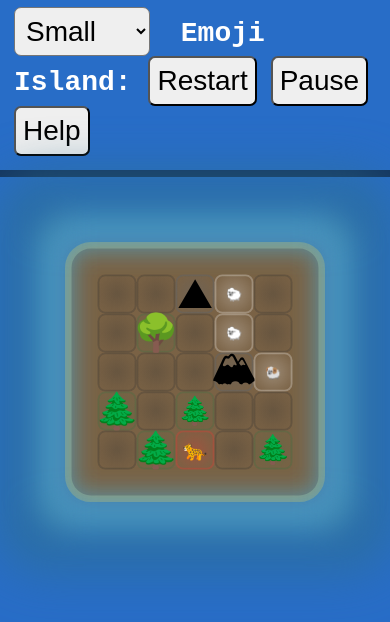
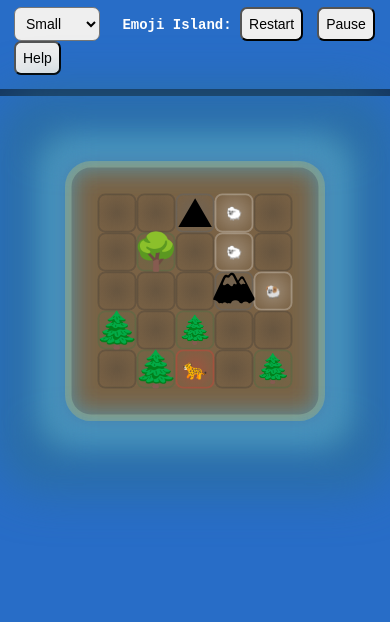
Before and after one commit to shiftyp/emoji_island, a React (Vite) app: page / in a window 390 px wide. Shown: the top 622 px of the page. Built offline with nearby package versions, Linux system fonts and the light colour scheme.

Commit message:
More mobile style changes. Better media queries

```diff
--- a/src/main.css
+++ b/src/main.css
@@ -6,8 +6,12 @@ body {
   font-size: 14px;
 }
 
+h1 {
+  font-size: 1.5rem;
+}
+
 h2 {
-  font-size: 2rem;
+  font-size: 1.5rem;
 }
 
 h3 {
@@ -21,7 +25,6 @@ li,
 p {
   margin: 0 0 0.5rem 0;
   font-family: 'Courier New', Courier, monospace;
-  font-weight: bold;
   color: white;
 }
 
@@ -230,9 +233,18 @@ li {
   }
 }
 
+@media only screen and (max-width: 570px) {
+  h1 {
+    font-size: 1rem;
+  }
+}
+
 @media only screen and (min-resolution: 200dpi) {
   body {
     font-size: 20px;
+  }
+  h1 {
+    font-size: 2.7rem;
   }
   h2 {
     font-size: 6rem;
```
